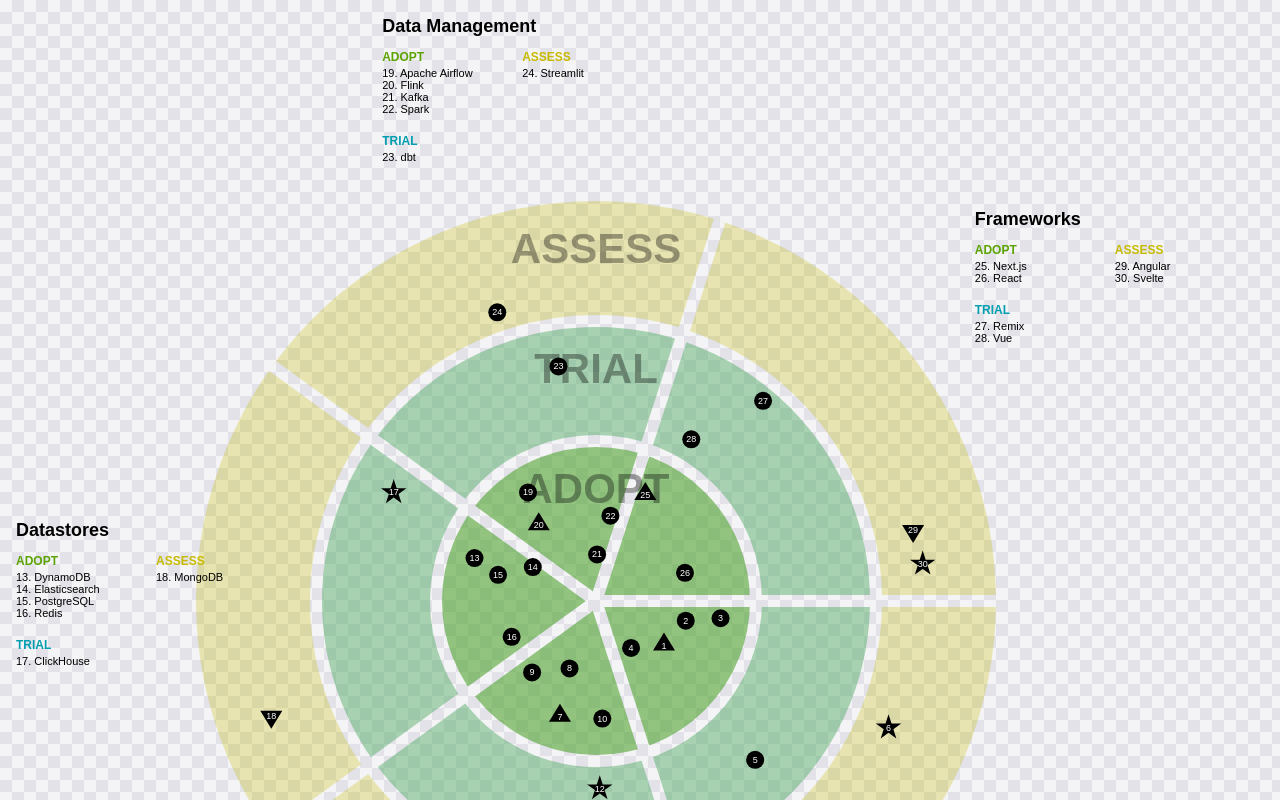
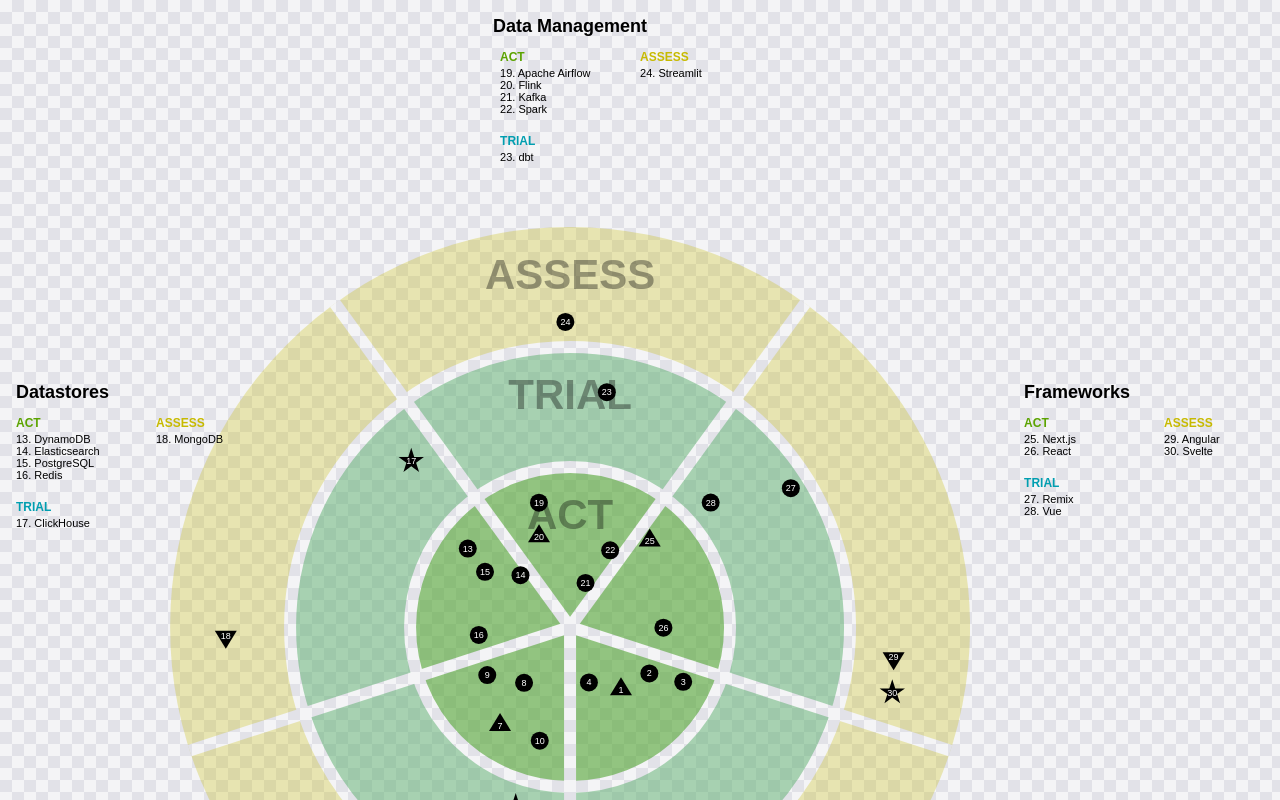
Before and after one commit to mauricewipf/tech-radar, a React (Vite) app: page / in a window 1280 px wide. Shown: the top 800 px of the page. Built offline with nearby package versions, Linux system fonts and the light colour scheme.

Commit message:
Center Data Management at the top and keep quadrant titles above legends.
Co-authored-by: Cursor <cursoragent@cursor.com>

```diff
--- a/src/components/TechRadar/radarVisualization.ts
+++ b/src/components/TechRadar/radarVisualization.ts
@@ -10,6 +10,13 @@ const QUADRANT_COUNT = 5
 const RING_COUNT = 3
 const OUTER_RADIUS = 400
 const DIVIDER_STROKE_WIDTH = 12
+/** Quadrant index whose mid-angle sits at the top (−π/2 in SVG coords). */
+const TOP_QUADRANT = 3
+
+function sectorMidAngle(quadrant: number): number {
+  const span = (2 * Math.PI) / QUADRANT_COUNT
+  return -Math.PI / 2 + (quadrant - TOP_QUADRANT) * span
+}
 
 interface PolarPoint {
   t: number
@@ -60,12 +67,13 @@ function defaultLegendOffsets(): [
   RadarOffset,
   RadarOffset,
 ] {
-  const span = (2 * Math.PI) / QUADRANT_COUNT
   const legendR = OUTER_RADIUS + 130
   return Array.from({ length: QUADRANT_COUNT }, (_, i) => {
-    const mid = span * i + span / 2
+    const mid = sectorMidAngle(i)
+    // Top-centered quadrant: shift legend left so the two columns sit under the title.
+    const atTop = i === TOP_QUADRANT
     return {
-      x: legendR * Math.cos(mid) - 50,
+      x: legendR * Math.cos(mid) - (atTop ? 70 : 50),
       y: legendR * Math.sin(mid) - 20,
     }
   }) as [
@@ -136,7 +144,7 @@ export function radarVisualization(
 
   const sectorSpan = (2 * Math.PI) / QUADRANT_COUNT
   const sectors: Sector[] = Array.from({ length: QUADRANT_COUNT }, (_, i) => ({
-    start: sectorSpan * i,
+    start: sectorMidAngle(i) - sectorSpan / 2,
     span: sectorSpan,
   }))
 
@@ -455,15 +463,18 @@ export function radarVisualization(
 
     const legend = radar.append('g')
     for (let quadrant = 0; quadrant < QUADRANT_COUNT; quadrant++) {
+      // Titles sit above their legend lists (not on the ring radius) to avoid overlap.
+      const offset = config.legend_offset[quadrant]
       legend
         .append('text')
         .attr(
           'transform',
           translate(
-            config.legend_offset[quadrant].x,
-            config.legend_offset[quadrant].y - 45,
+            quadrant === TOP_QUADRANT ? 0 : offset.x,
+            offset.y - 45,
           ),
         )
+        .attr('text-anchor', quadrant === TOP_QUADRANT ? 'middle' : 'start')
         .text(config.quadrants[quadrant].name)
         .style('font-family', config.font_family)
         .style('font-size', '18px')
--- a/src/components/TechRadar/types.ts
+++ b/src/components/TechRadar/types.ts
@@ -6,7 +6,7 @@ export type MovedStatus = -1 | 0 | 1 | 2
 
 export interface RadarEntry {
   label: string
-  /** 0–4 clockwise from +x / bottom-right */
+  /** 0–4 clockwise; quadrant 3 is centered at the top */
   quadrant: QuadrantIndex
   /** 0–2 from inside to outside */
   ring: RingIndex
--- a/src/data/sampleRadar.ts
+++ b/src/data/sampleRadar.ts
@@ -17,7 +17,7 @@ export const sampleRadarConfig: TechRadarConfig = {
     { name: 'Frameworks' },
   ],
   rings: [
-    { name: 'ADOPT', color: '#5ba300' },
+    { name: 'ACT', color: '#5ba300' },
     { name: 'TRIAL', color: '#009eb0' },
     { name: 'ASSESS', color: '#c7ba00' },
   ],
```
